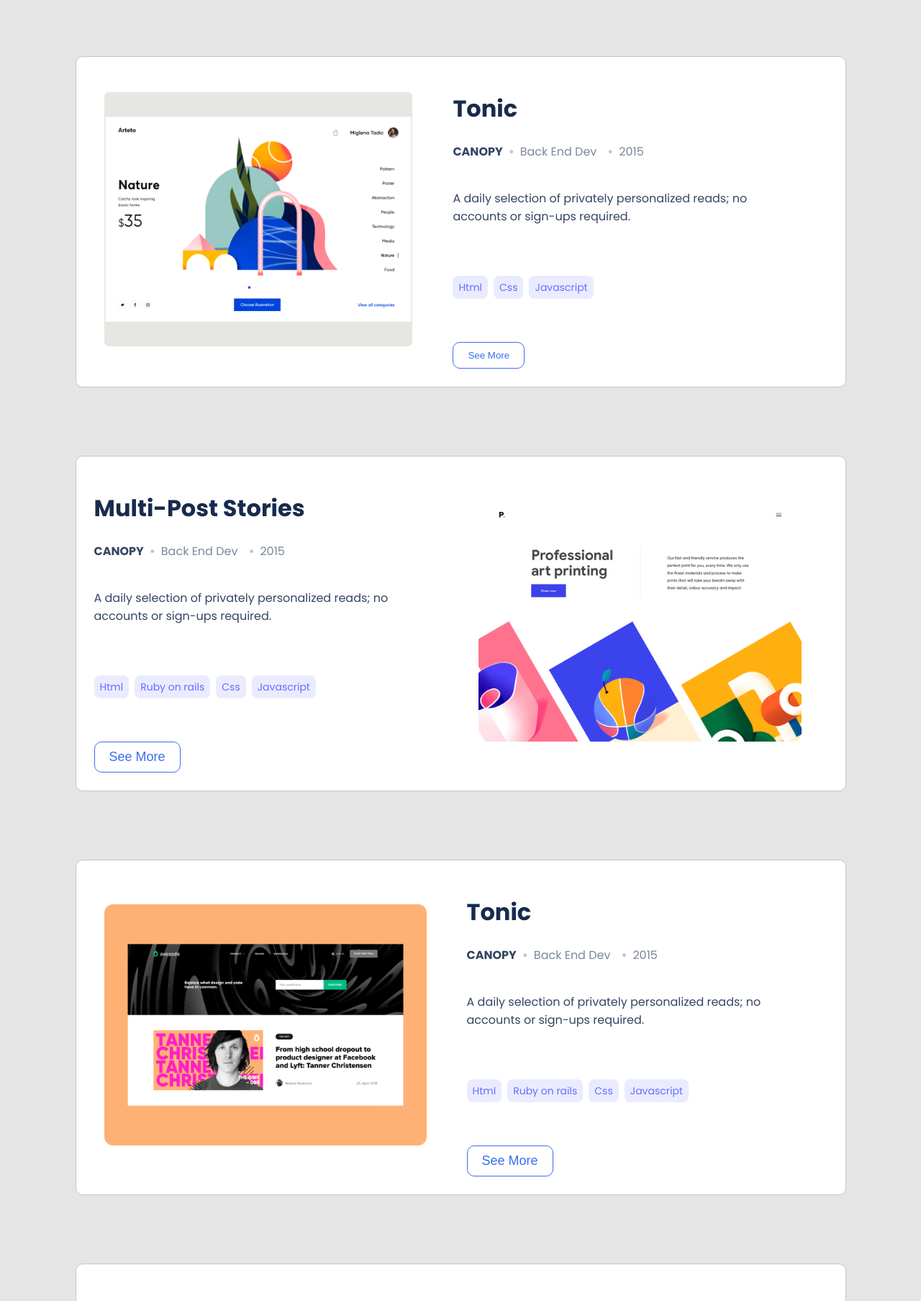
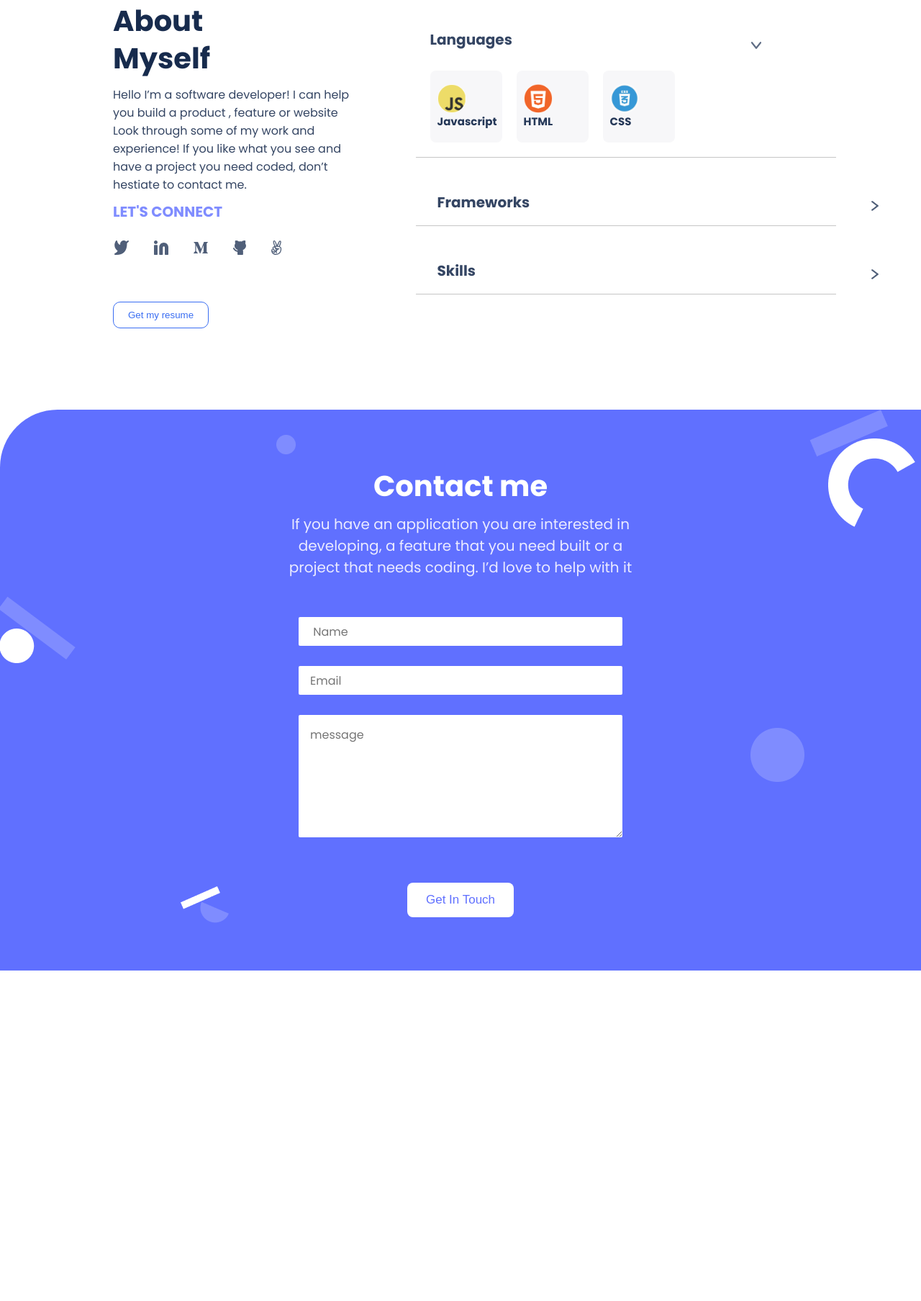
Before and after one commit to tanveerisonline/personal-portfolio-website, a website: page index.html in a window 1280 px wide. Shown: the part 993-2800 px from the top of the page at 72% size. After the commit the page ends 2341 px from the top, so only its background shows below. Drawn offline with nearby package versions, Linux system fonts and the light colour scheme.

Commit message:
Add dynamic div to html

```diff
--- a/index.html
+++ b/index.html
@@ -57,135 +57,9 @@
     </section>
 
     <!-- Work section -->
-    <section class="work" id="portfolio">
+   <div class="dynamic-cards">
 
-      <div class="card d-flex" id="order-0">
-        <div class="preview">
-          <img src="./assets/desktop_images/Snapshoot Portfolio.png" alt="Project 1" />
-        </div>
-        <div class="details">
-          <h2 class="title">Tonic</h2>
-          <ul class="info d-flex">
-            <li class="first">CANOPY</li>
-            <li class="info_item">Back End Dev</li>
-            <li class="info_item">2015</li>
-          </ul>
-          <p class="details_content">
-            A daily selection of privately personalized reads; no accounts or
-            sign-ups required.
-          </p>
-          <ul class="catagories d-flex">
-            <li>Html</li>
-            <li class="hide">Ruby on rails</li>
-            <li>Css</li>
-            <li>Javascript</li>
-          </ul>
-          <button type="button" class="default_button">See More</button>
-        </div>
-      </div>
-      <!-- work card 1 -->
-      <div class="card d-flex" id="order-1">
-        <div class="preview">
-          <img src="./assets/snapshoot-portfolio1.png" alt="Project 1" />
-        </div>
-        <div class="details">
-          <h2 class="title">Tonic</h2>
-          <ul class="info d-flex">
-            <li class="first">CANOPY</li>
-            <li class="info_item">Back End Dev</li>
-            <li class="info_item">2015</li>
-          </ul>
-          <p class="details_content">
-            A daily selection of privately personalized reads; no accounts or
-            sign-ups required.
-          </p>
-          <ul class="catagories d-flex">
-            <li>Html</li>
-            <li>Ruby on rails</li>
-            <li>Css</li>
-            <li>Javascript</li>
-          </ul>
-          <button type="button" class="default_button f-size">See More</button>
-        </div>
-      </div>
-      <!-- work card 2 -->
-      <div class="card d-flex" id="order-2">
-        <div class="preview">
-          <img src="./assets/snapshoot-portfolio2.png" alt="Project 2" />
-        </div>
-        <div class="details">
-          <h2 class="title">Multi-Post Stories</h2>
-          <ul class="info d-flex">
-            <li class="first">CANOPY</li>
-            <li class="info_item">Back End Dev</li>
-            <li class="info_item">2015</li>
-          </ul>
-          <p class="details_content">
-            A daily selection of privately personalized reads; no accounts or
-            sign-ups required.
-          </p>
-          <ul class="catagories d-flex">
-            <li>Html</li>
-            <li>Ruby on rails</li>
-            <li>Css</li>
-            <li>Javascript</li>
-          </ul>
-          <button type="button" class="default_button f-size">See More</button>
-        </div>
-      </div>
-
-      <!-- work card 3 -->
-      <div class="card d-flex" id="order-3">
-        <div class="preview">
-          <img src="./assets/snapshoot-portfolio3.png" alt="Project 3" />
-        </div>
-        <div class="details">
-          <h2 class="title">Tonic</h2>
-          <ul class="info d-flex">
-            <li class="first">CANOPY</li>
-            <li class="info_item">Back End Dev</li>
-            <li class="info_item">2015</li>
-          </ul>
-          <p class="details_content">
-            A daily selection of privately personalized reads; no accounts or
-            sign-ups required.
-          </p>
-          <ul class="catagories d-flex">
-            <li>Html</li>
-            <li>Ruby on rails</li>
-            <li>Css</li>
-            <li>Javascript</li>
-          </ul>
-          <button type="button" class="default_button f-size">See More</button>
-        </div>
-      </div>
-
-      <!-- work card 4-->
-      <div class="card d-flex" id="order-4">
-        <div class="preview">
-          <img src="./assets/snapshoot-portfolio4.png" alt="Project 4" />
-        </div>
-        <div class="details">
-          <h2 class="title">Multi-Post Stories</h2>
-          <ul class="info d-flex">
-            <li class="first">CANOPY</li>
-            <li class="info_item">Back End Dev</li>
-            <li class="info_item">2015</li>
-          </ul>
-          <p class="details_content">
-            A daily selection of privately personalized reads; no accounts or
-            sign-ups required.
-          </p>
-          <ul class="catagories d-flex">
-            <li>Html</li>
-            <li>Ruby on rails</li>
-            <li>Css</li>
-            <li>Javascript</li>
-          </ul>
-          <button type="button" class="default_button f-size">See More</button>
-        </div>
-      </div>
-    </section>
+   </div>
     <!-- end of work section-->
 
     <!-- About section for mobile -->
```
